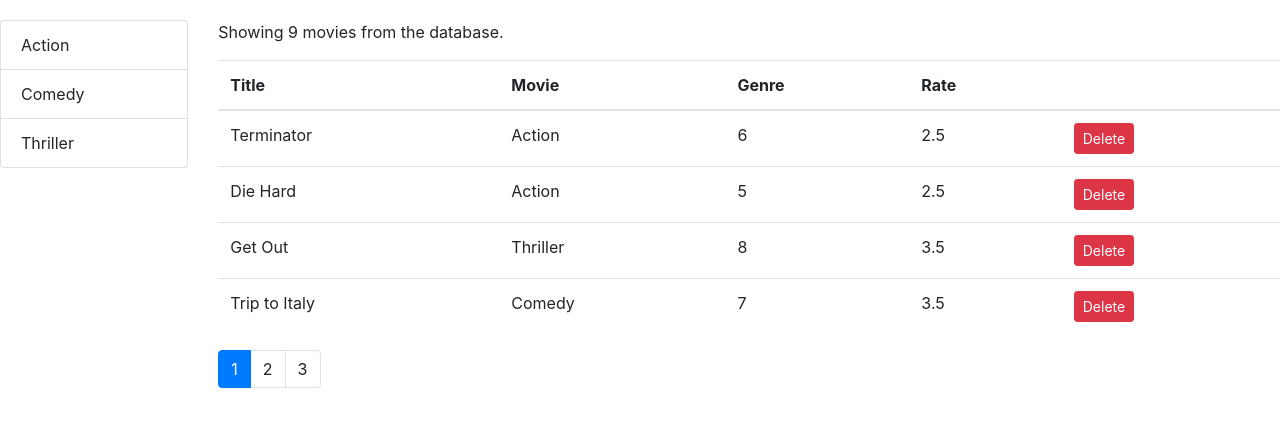
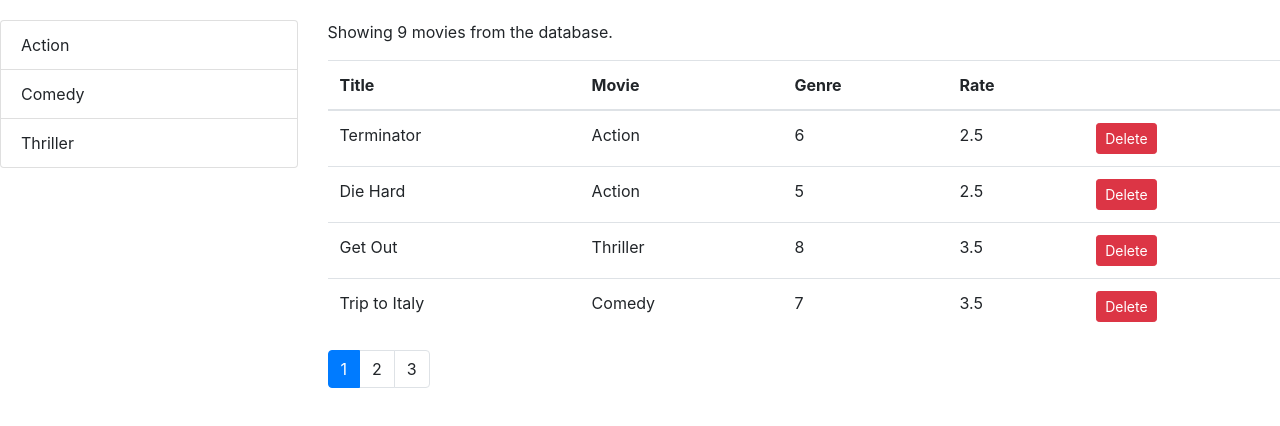
Before and after one commit to attackpiggy/Vidly_Project, a React (Create React App) app: page / in a window 1280 px wide. Shown: the top 426 px of the page. Built offline with nearby package versions, Linux system fonts and the light colour scheme.

Commit message:
fixing up the fileter inteface

```diff
--- a/src/components/movies.jsx
+++ b/src/components/movies.jsx
@@ -42,8 +42,8 @@ class Movies extends Component {
             const movies = paginate (allMovies,currentPage,pageSize)
         return (
          <div className="row">
-             <div className="col-2">
-                 <ListGroup items={this.state.genres} onItemSelect={this.handleGenreSelect}/>
+             <div className="col-3">
+                 <ListGroup items={this.state.genres} onItemSelect={this.handleGenreSelect} textPropert="name" valueProperty="_id" />
              </div>
 
 
```
